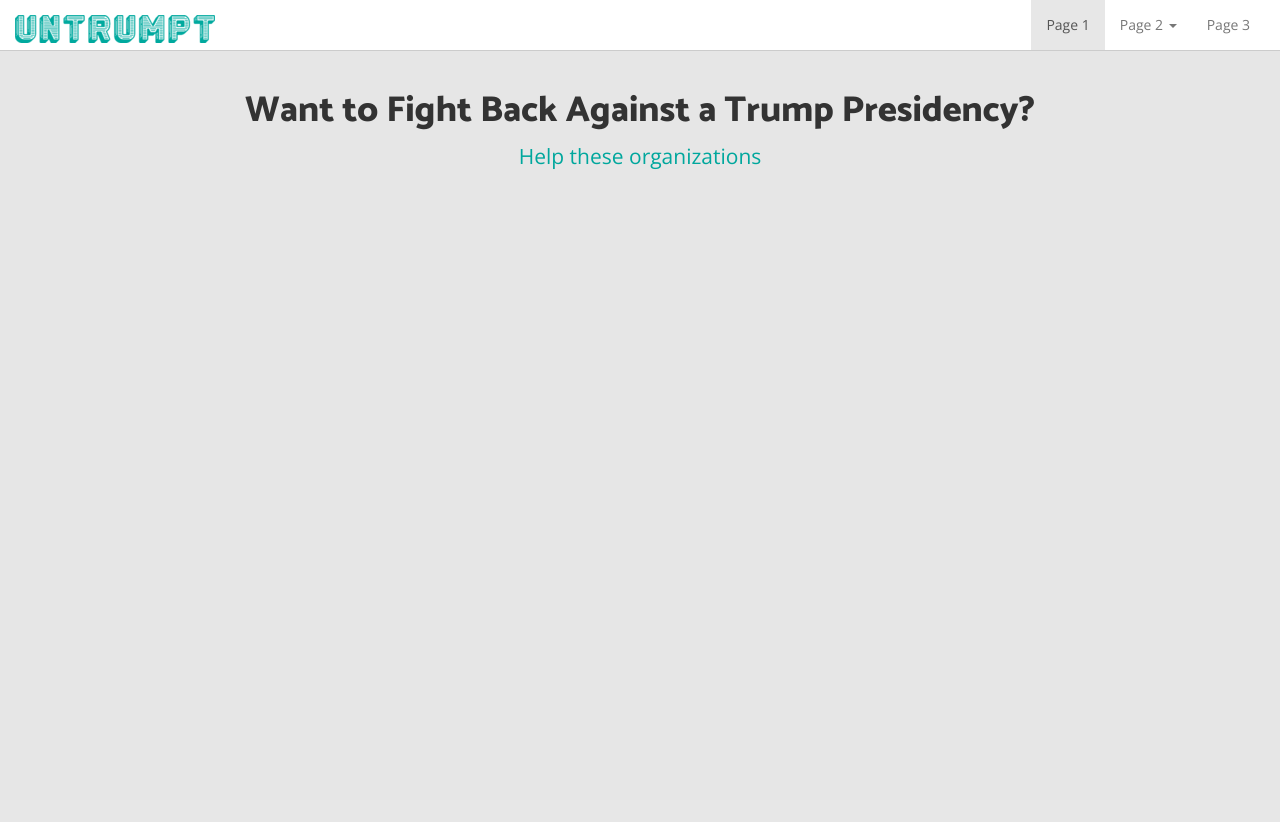
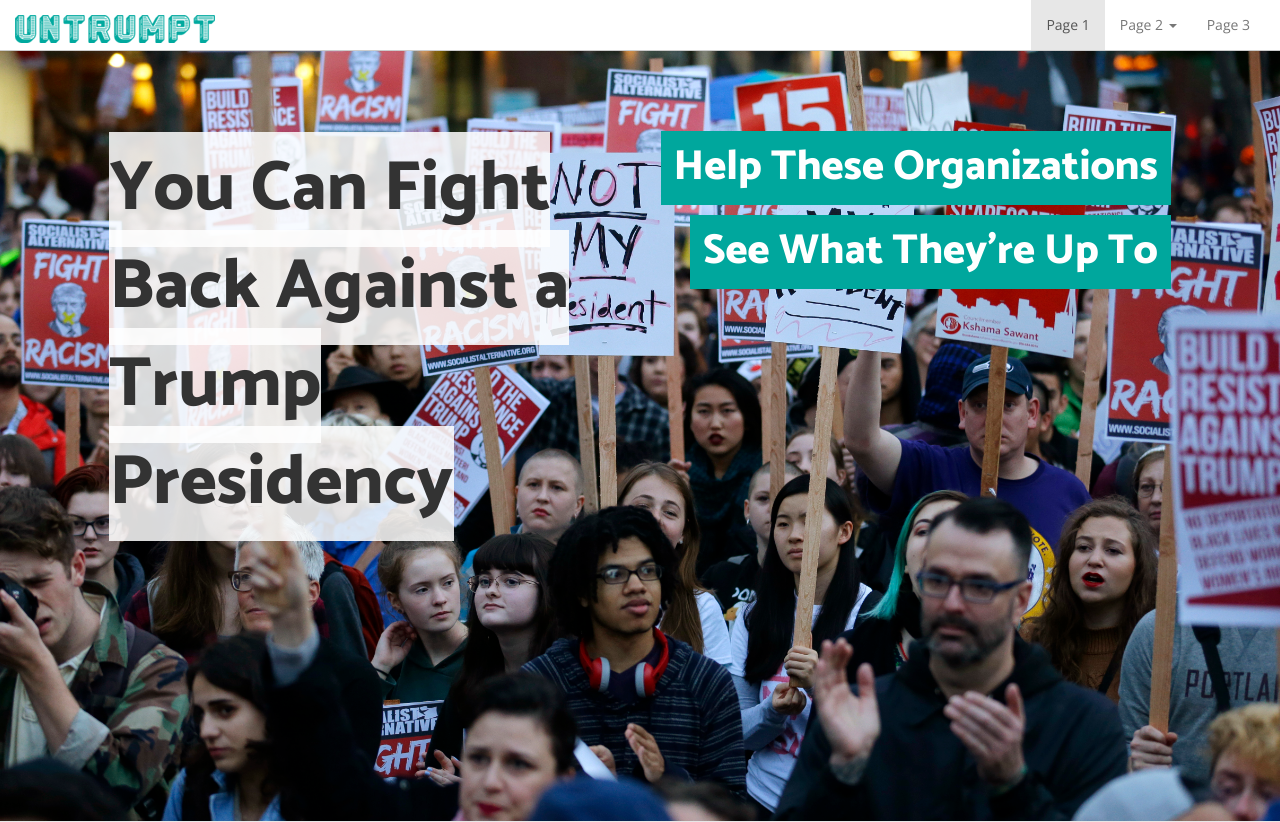
Before and after one commit to rschuster3/untrumpt, a Django app: page / in a window 1280 px wide. Before the commit the page ends 169 px from the top, so only its background shows below. Run offline with Django 3.2, Linux system fonts and the light colour scheme; parts of the project's set-up code (start-up, migrations or seed data) failed here and were passed over; some libraries are stand-ins or nearby versions.

Commit message:
make a front page; still need to work on it

```diff
--- a/static/css/app.css
+++ b/static/css/app.css
@@ -1,3 +1,4 @@
+/* General */
 body {
     background-color: #e6e6e6;
 }
@@ -39,6 +40,43 @@ body {
     border: 1px solid #333333;
 }
 
+.front-page-panel {
+    background-size: cover;
+    font-family: "Catamaran", sans-serif;
+    color: #333333;
+    height: 100vh;
+    margin-top: -50px;
+    padding-top: 100px;
+}
+
+.front-page-panel h1 {
+    font-size: 500%;
+    width: 50%;
+    float:left;
+}
+.highlight {
+    background-color: rgba(255,255,255,0.85);
+    line-height: 1.4;
+}
+
+.buttons {
+    float:right;
+    width: 50%;
+}
+.front-page-panel button {
+    border-radius: 0;
+    margin-top: 10px;
+    background-color: #00a79d;
+    float:right;
+}
+.front-page-panel a {
+    color: #ffffff;
+    text-decoration: none;
+    font-size: 300%;
+}
+
+
+/* organizations app */
 .organization-row {
     height: 300px;
 }
--- a/templates/index.html
+++ b/templates/index.html
@@ -1,12 +1,24 @@
 {% extends "website_base.html" %}
+
+{% load static %}
 
 {% block head_title %}Home{% endblock head_title %}
 
-{% block main_content %}
-    <div class="row title">
-        <div class="col-md-12">
-            <h1>Want to Fight Back Against a Trump Presidency?</h1>
-            <p><a href="{% url 'organization_list' %}">Help these organizations</a></p>
+{% block jumbotron %}
+    <div class="row front-page-panel" style="background-image:url('{% static 'img/front_page.jpg' %}');">
+        <div class="col-md-10 col-md-offset-1">
+            <h1><span class="highlight">You Can Fight Back Against a Trump Presidency</span></h1>
+            <div class="buttons">
+                <button type="button" class="btn btn-secondary">
+                    <a href="{% url 'organization_list' %}">Help These Organizations</a>
+                </button>
+                <button type="button" class="btn btn-secondary">
+                    <a href="#">See What They're Up To</a>
+                </button>
+            </div>
         </div>
     </div>
+{% endblock jumbotron %}
+
+{% block main_content %}
 {% endblock main_content %}
--- a/templates/website_base.html
+++ b/templates/website_base.html
@@ -59,6 +59,9 @@
         </div>
     </div>
 
+    <!-- Jumbotron for home page -->
+    {% block jumbotron %}{% endblock jumbotron %}
+
     <div class="container main-content">
         <div class="row">
             <div class="col-md-12">
```
Also changed, not shown: static/img/front_page.jpg (added).
